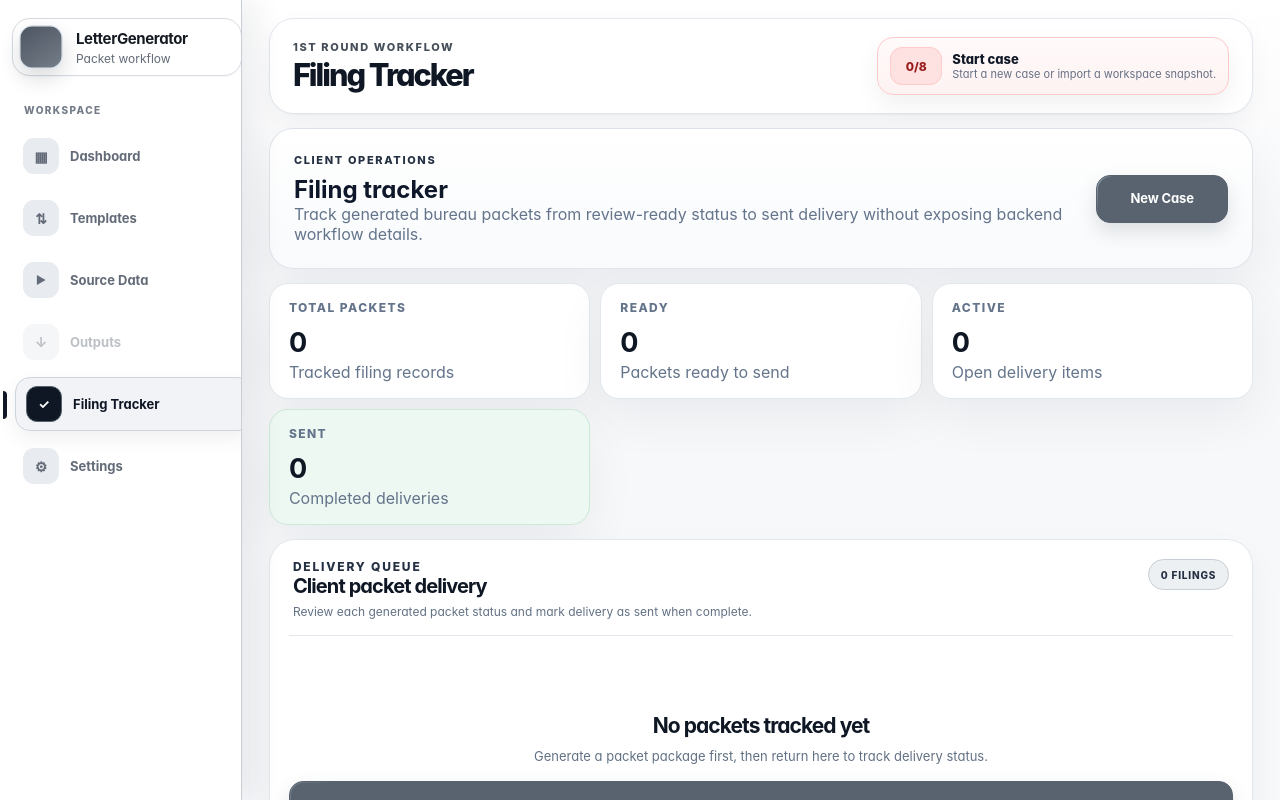
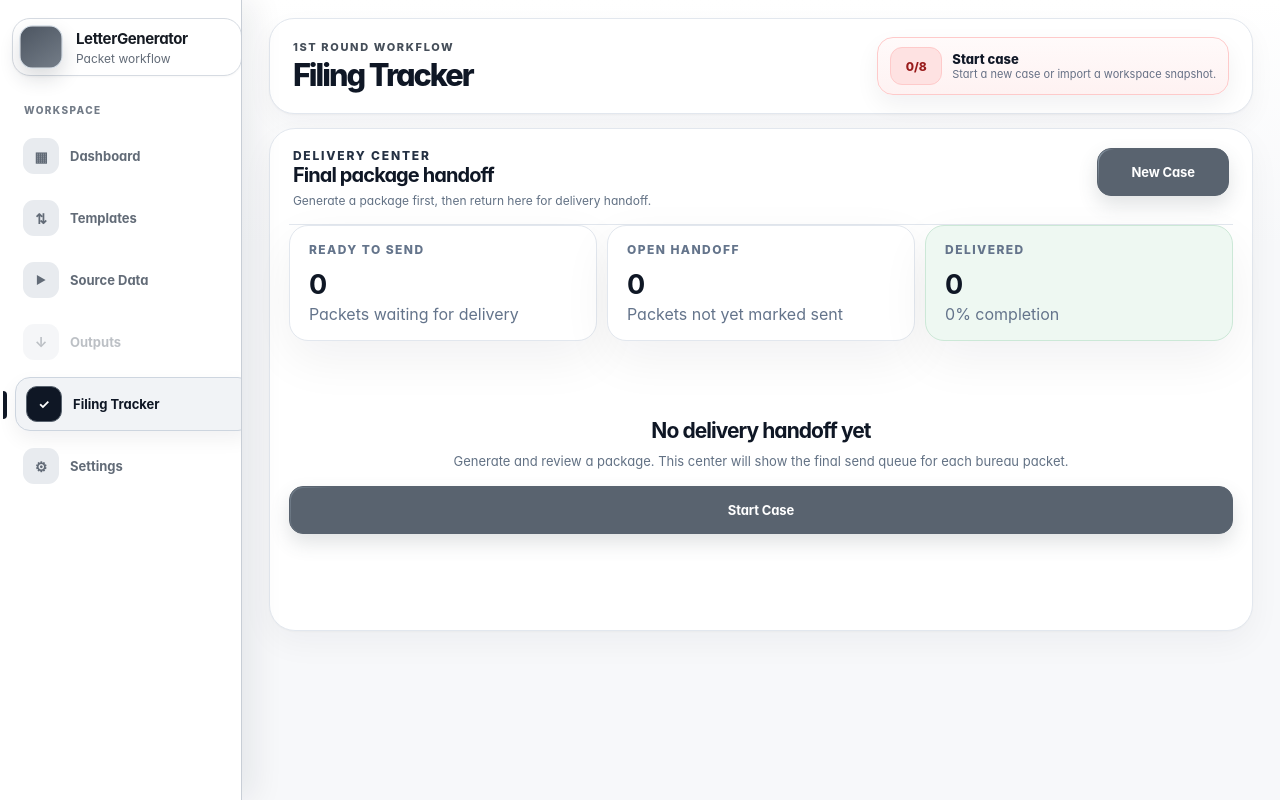
Before and after one commit to Arisu-art/LetterGenerator, a Next.js app: page / in a window 1280 px wide. Both pictures are taken after a click on the button "Filing Tracker". Shown: the top 800 px of the page. Built offline with nearby package versions, Linux system fonts and the light colour scheme.

Commit message:
Reframe filing tracker as delivery center

```diff
--- a/components/FilingTrackerWorkspace.tsx
+++ b/components/FilingTrackerWorkspace.tsx
@@ -12,138 +12,76 @@ type Props = {
 
 function formatDate(value?: string) {
   if (!value) return '—';
-
   const date = new Date(value);
   if (Number.isNaN(date.getTime())) return '—';
-
-  return new Intl.DateTimeFormat('en-US', {
-    month: 'short',
-    day: 'numeric',
-    year: 'numeric'
-  }).format(date);
+  return new Intl.DateTimeFormat('en-US', { month: 'short', day: 'numeric', year: 'numeric' }).format(date);
 }
 
 function packetLabel(record: FilingRecord) {
   return record.packetType === 'DISPUTE' ? 'Dispute Packet' : 'Late Payment Packet';
 }
 
-export default function FilingTrackerWorkspace({
-  records,
-  outputsAvailable,
-  onReturnToOutputs,
-  onStartCase,
-  onMarkSent
-}: Props) {
+function nextDeliveryStep(records: FilingRecord[], outputsAvailable: boolean) {
+  const ready = records.some((record) => record.status === 'PDF_READY');
+  if (ready) return 'Send ready packets, then mark each packet as sent.';
+  if (outputsAvailable) return 'Open Outputs to review and download the final package.';
+  return 'Generate a package first, then return here for delivery handoff.';
+}
+
+export default function FilingTrackerWorkspace({ records, outputsAvailable, onReturnToOutputs, onStartCase, onMarkSent }: Props) {
   const ready = records.filter((record) => record.status === 'PDF_READY').length;
   const sent = records.filter((record) => record.status === 'SENT').length;
-  const active = records.length - sent;
+  const open = records.length - sent;
+  const completion = records.length ? Math.round((sent / records.length) * 100) : 0;
 
-  return (
-    <section className="filing-tracker-workspace operations-workspace saas-dashboard-shell">
-      <header className="saas-hero">
+  return <section className="filing-tracker-workspace operations-workspace saas-dashboard-shell">
+    <section className="panel operations-table-surface saas-panel">
+      <header className="operations-section-head">
         <div>
-          <p className="eyebrow">Client operations</p>
-          <h2>Filing tracker</h2>
-          <p>
-            Track generated bureau packets from review-ready status to sent delivery without exposing backend workflow details.
-          </p>
+          <p className="eyebrow">Delivery Center</p>
+          <h3>Final package handoff</h3>
+          <p>{nextDeliveryStep(records, outputsAvailable)}</p>
         </div>
-
         <div className="operations-actions">
-          {outputsAvailable && (
-            <button type="button" className="secondary-button" onClick={onReturnToOutputs}>
-              Open Outputs
-            </button>
-          )}
-          <button type="button" className="action-button" onClick={onStartCase}>
-            New Case
-          </button>
+          {outputsAvailable && <button type="button" className="secondary-button" onClick={onReturnToOutputs}>Open Outputs</button>}
+          <button type="button" className="action-button" onClick={onStartCase}>New Case</button>
         </div>
       </header>
 
-      <div className="saas-metric-grid operations-metrics" aria-label="Filing status summary">
+      <div className="saas-metric-grid operations-metrics" aria-label="Delivery readiness summary">
         <article className="saas-metric-card">
-          <span>Total Packets</span>
-          <strong>{records.length}</strong>
-          <p>Tracked filing records</p>
+          <span>Ready to send</span>
+          <strong>{ready}</strong>
+          <p>Packets waiting for delivery</p>
         </article>
-
         <article className="saas-metric-card">
-          <span>Ready</span>
-          <strong>{ready}</strong>
-          <p>Packets ready to send</p>
+          <span>Open handoff</span>
+          <strong>{open}</strong>
+          <p>Packets not yet marked sent</p>
         </article>
-
-        <article className="saas-metric-card">
-          <span>Active</span>
-          <strong>{active}</strong>
-          <p>Open delivery items</p>
-        </article>
-
         <article className="saas-metric-card complete">
-          <span>Sent</span>
+          <span>Delivered</span>
           <strong>{sent}</strong>
-          <p>Completed deliveries</p>
+          <p>{completion}% completion</p>
         </article>
       </div>
 
-      <section className="panel operations-table-surface saas-panel">
-        <header className="operations-section-head">
-          <div>
-            <p className="eyebrow">Delivery queue</p>
-            <h3>Client packet delivery</h3>
-            <p>Review each generated packet status and mark delivery as sent when complete.</p>
+      {records.length === 0 ? <div className="operations-empty">
+        <strong>No delivery handoff yet</strong>
+        <p>Generate and review a package. This center will show the final send queue for each bureau packet.</p>
+        {outputsAvailable ? <button type="button" className="action-button" onClick={onReturnToOutputs}>Open Outputs</button> : <button type="button" className="action-button" onClick={onStartCase}>Start Case</button>}
+      </div> : <div className="filing-records" role="list">
+        {records.map((record) => <article key={record.id} className="filing-record" role="listitem">
+          <div className="filing-identity">
+            <strong>{record.clientName}</strong>
+            <span>{record.bureau} · {packetLabel(record)}</span>
           </div>
-          <span className="operations-count">
-            {records.length} filing{records.length === 1 ? '' : 's'}
-          </span>
-        </header>
-
-        {records.length === 0 ? (
-          <div className="operations-empty">
-            <strong>No packets tracked yet</strong>
-            <p>Generate a packet package first, then return here to track delivery status.</p>
-            <button type="button" className="action-button" onClick={onStartCase}>
-              Start Case
-            </button>
-          </div>
-        ) : (
-          <div className="filing-records" role="list">
-            {records.map((record) => (
-              <article key={record.id} className="filing-record" role="listitem">
-                <div className="filing-identity">
-                  <strong>{record.clientName}</strong>
-                  <span>
-                    {record.bureau} · {packetLabel(record)}
-                  </span>
-                </div>
-
-                <div className="filing-date">
-                  <small>Generated</small>
-                  <strong>{formatDate(record.generatedAt)}</strong>
-                </div>
-
-                <div className="filing-date">
-                  <small>Sent</small>
-                  <strong>{formatDate(record.sentAt)}</strong>
-                </div>
-
-                <span className={`operations-status ${record.status === 'SENT' ? 'ready' : 'active'}`}>
-                  {record.status === 'SENT' ? 'Sent' : 'Ready'}
-                </span>
-
-                {record.status === 'PDF_READY' ? (
-                  <button type="button" className="secondary-button" onClick={() => onMarkSent(record.id)}>
-                    Mark sent
-                  </button>
-                ) : (
-                  <span className="filing-complete">Complete</span>
-                )}
-              </article>
-            ))}
-          </div>
-        )}
-      </section>
+          <div className="filing-date"><small>Prepared</small><strong>{formatDate(record.generatedAt)}</strong></div>
+          <div className="filing-date"><small>Sent</small><strong>{formatDate(record.sentAt)}</strong></div>
+          <span className={`operations-status ${record.status === 'SENT' ? 'ready' : 'active'}`}>{record.status === 'SENT' ? 'Sent' : 'Ready'}</span>
+          {record.status === 'PDF_READY' ? <button type="button" className="secondary-button" onClick={() => onMarkSent(record.id)}>Mark sent</button> : <span className="filing-complete">Complete</span>}
+        </article>)}
+      </div>}
     </section>
-  );
+  </section>;
 }
```
